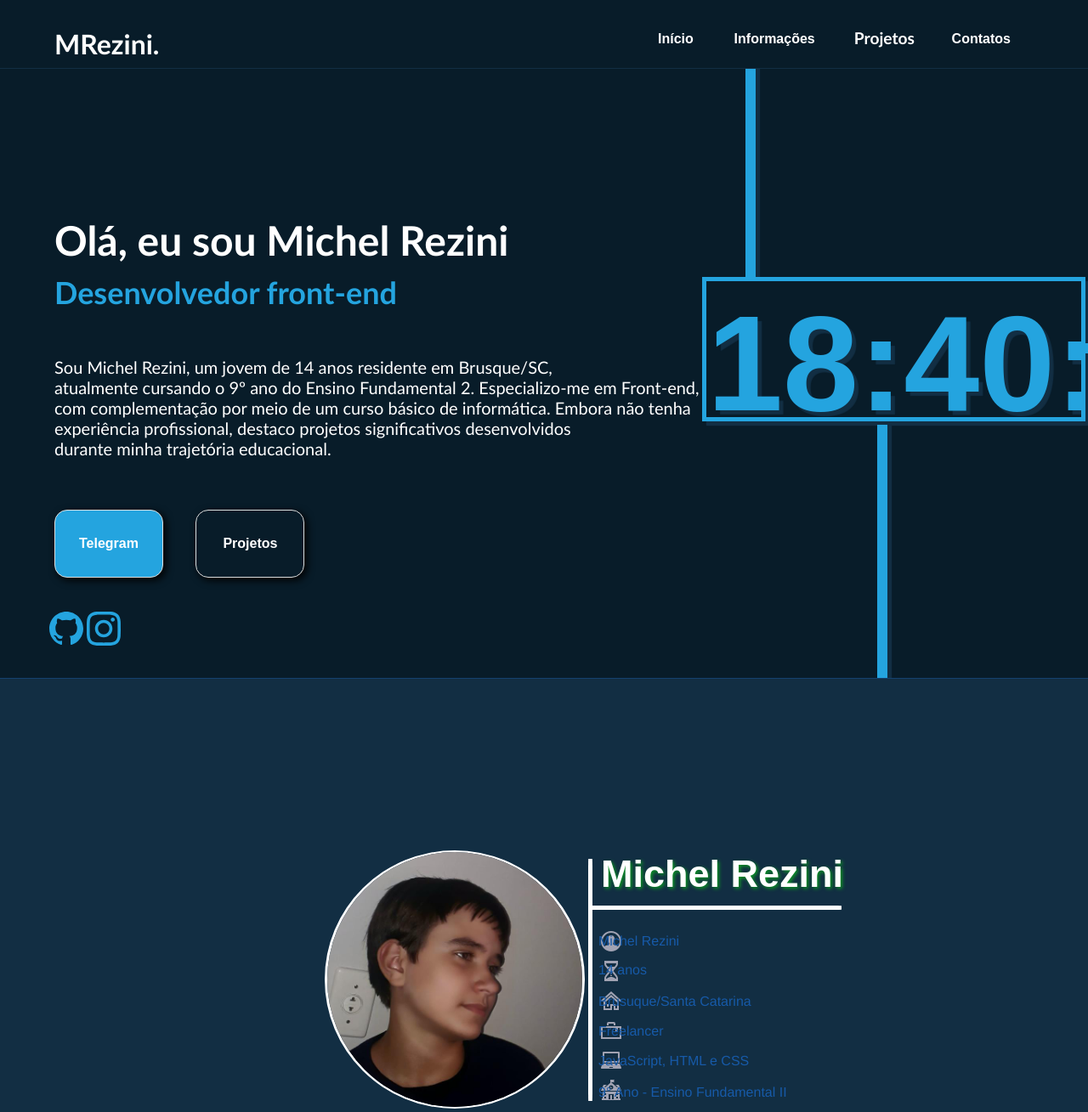
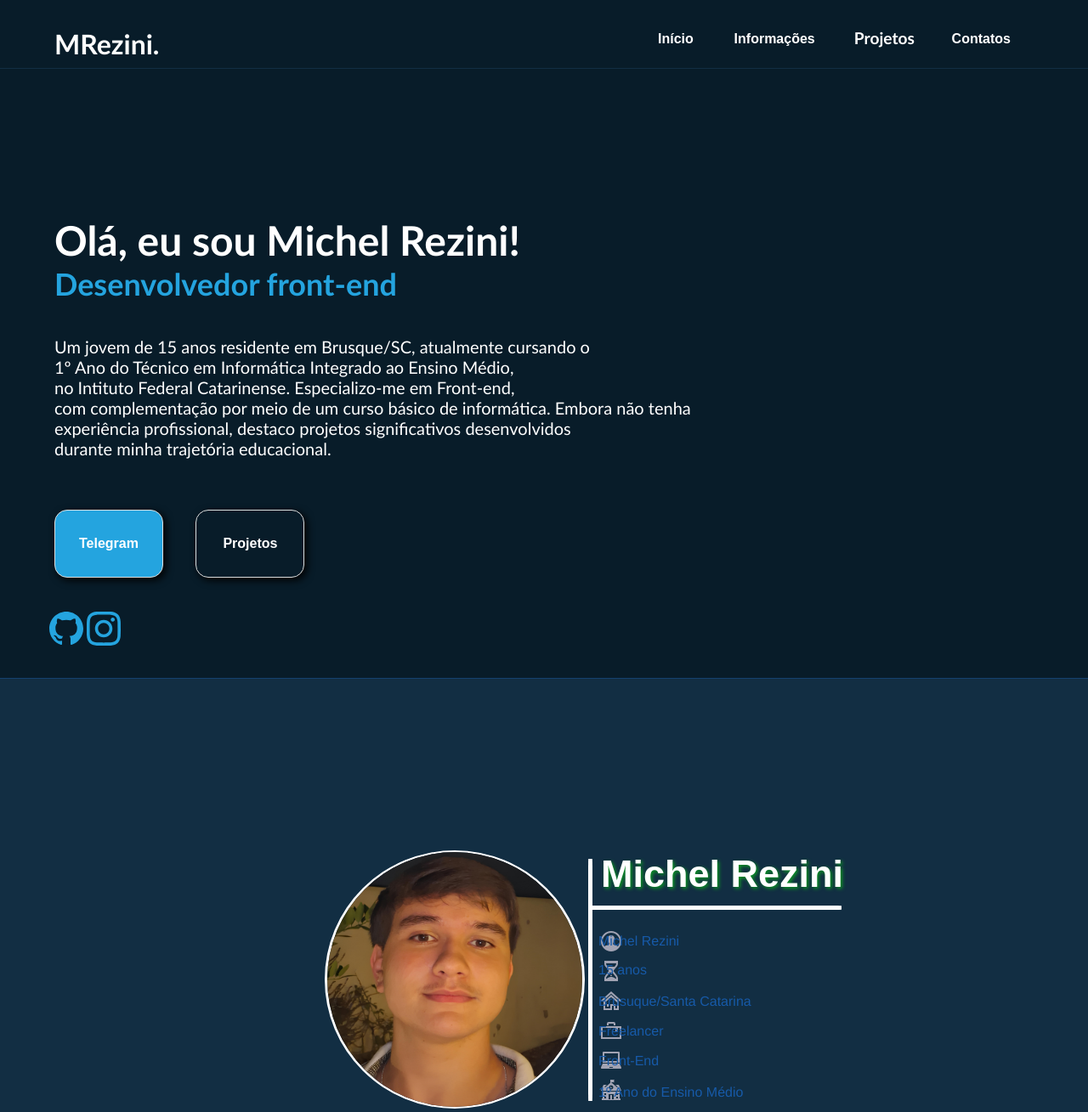
Before and after one commit to michel-sys/MRezini, a plain HTML site: page index.html in a window 1280 px wide. Shown: the top 1309 px of the page at 85% size. Drawn offline with Linux system fonts and the light colour scheme; a web font is replaced by a local one.

Commit message:
1.0/2025

```diff
--- a/css/style.css
+++ b/css/style.css
@@ -73,8 +73,10 @@ body::-webkit-scrollbar {
 }
 
 .job {
+  position: relative;
   color: #24a4df;
   font-size: 75%;
+  top: -10px;
 }
 
 .textI {
--- a/index.html
+++ b/index.html
@@ -26,24 +26,16 @@
     </div>
 
     <div class="conteudoI">
-        <h1 class="title">Olá, eu sou Michel Rezini<span class="job"><br>Desenvolvedor front-end</h1>
-        <p class="textI">Sou Michel Rezini, um jovem de 14 anos residente em Brusque/SC,<br> atualmente cursando o 9º ano do Ensino Fundamental 2. Especializo-me em Front-end,<br> com complementação por meio de um curso básico de informática. Embora não tenha<br> experiência profissional, destaco projetos significativos desenvolvidos <br>durante minha trajetória educacional.</p>
+        <h1 class="title">Olá, eu sou Michel Rezini!<span class="job"><br>Desenvolvedor front-end</h1>
+        <p class="textI">Um jovem de 15 anos residente em Brusque/SC, atualmente cursando o<br> 1º Ano do Técnico em Informática Integrado ao Ensino Médio,<br> no Intituto Federal Catarinense. Especializo-me em Front-end,<br> com complementação por meio de um curso básico de informática. Embora não tenha<br> experiência profissional, destaco projetos significativos desenvolvidos <br>durante minha trajetória educacional.</p>
         <button class="b6" onclick="redirectToTelegram()">Telegram</button>
         <a id="p__" href="#slides_"><button class="b7">Projetos</button></a>
         <div class="contatos_">
             <a href="https://github.com/michel-sys" target="_blank"><svg class="git" xmlns="http://www.w3.org/2000/svg" width="24" height="24" viewBox="0 0 24 24"><path d="M12 0c-6.626 0-12 5.373-12 12 0 5.302 3.438 9.8 8.207 11.387.599.111.793-.261.793-.577v-2.234c-3.338.726-4.033-1.416-4.033-1.416-.546-1.387-1.333-1.756-1.333-1.756-1.089-.745.083-.729.083-.729 1.205.084 1.839 1.237 1.839 1.237 1.07 1.834 2.807 1.304 3.492.997.107-.775.418-1.305.762-1.604-2.665-.305-5.467-1.334-5.467-5.931 0-1.311.469-2.381 1.236-3.221-.124-.303-.535-1.524.117-3.176 0 0 1.008-.322 3.301 1.23.957-.266 1.983-.399 3.003-.404 1.02.005 2.047.138 3.006.404 2.291-1.552 3.297-1.23 3.297-1.23.653 1.653.242 2.874.118 3.176.77.84 1.235 1.911 1.235 3.221 0 4.609-2.807 5.624-5.479 5.921.43.372.823 1.102.823 2.222v3.293c0 .319.192.694.801.576 4.765-1.589 8.199-6.086 8.199-11.386 0-6.627-5.373-12-12-12z"/></svg></a>
           </div>
-          <a href="https://www.instagram.com/michel_rezn/" target="_blank"><svg class="insta" xmlns="http://www.w3.org/2000/svg" width="24" height="24" viewBox="0 0 24 24"><path d="M12 2.163c3.204 0 3.584.012 4.85.07 3.252.148 4.771 1.691 4.919 4.919.058 1.265.069 1.645.069 4.849 0 3.205-.012 3.584-.069 4.849-.149 3.225-1.664 4.771-4.919 4.919-1.266.058-1.644.07-4.85.07-3.204 0-3.584-.012-4.849-.07-3.26-.149-4.771-1.699-4.919-4.92-.058-1.265-.07-1.644-.07-4.849 0-3.204.013-3.583.07-4.849.149-3.227 1.664-4.771 4.919-4.919 1.266-.057 1.645-.069 4.849-.069zm0-2.163c-3.259 0-3.667.014-4.947.072-4.358.2-6.78 2.618-6.98 6.98-.059 1.281-.073 1.689-.073 4.948 0 3.259.014 3.668.072 4.948.2 4.358 2.618 6.78 6.98 6.98 1.281.058 1.689.072 4.948.072 3.259 0 3.668-.014 4.948-.072 4.354-.2 6.782-2.618 6.979-6.98.059-1.28.073-1.689.073-4.948 0-3.259-.014-3.667-.072-4.947-.196-4.354-2.617-6.78-6.979-6.98-1.281-.059-1.69-.073-4.949-.073zm0 5.838c-3.403 0-6.162 2.759-6.162 6.162s2.759 6.163 6.162 6.163 6.162-2.759 6.162-6.163c0-3.403-2.759-6.162-6.162-6.162zm0 10.162c-2.209 0-4-1.79-4-4 0-2.209 1.791-4 4-4s4 1.791 4 4c0 2.21-1.791 4-4 4zm6.406-11.845c-.796 0-1.441.645-1.441 1.44s.645 1.44 1.441 1.44c.795 0 1.439-.645 1.439-1.44s-.644-1.44-1.439-1.44z"/></svg></a>
+          <a href="https://www.instagram.com/michel_rezini/" target="_blank"><svg class="insta" xmlns="http://www.w3.org/2000/svg" width="24" height="24" viewBox="0 0 24 24"><path d="M12 2.163c3.204 0 3.584.012 4.85.07 3.252.148 4.771 1.691 4.919 4.919.058 1.265.069 1.645.069 4.849 0 3.205-.012 3.584-.069 4.849-.149 3.225-1.664 4.771-4.919 4.919-1.266.058-1.644.07-4.85.07-3.204 0-3.584-.012-4.849-.07-3.26-.149-4.771-1.699-4.919-4.92-.058-1.265-.07-1.644-.07-4.849 0-3.204.013-3.583.07-4.849.149-3.227 1.664-4.771 4.919-4.919 1.266-.057 1.645-.069 4.849-.069zm0-2.163c-3.259 0-3.667.014-4.947.072-4.358.2-6.78 2.618-6.98 6.98-.059 1.281-.073 1.689-.073 4.948 0 3.259.014 3.668.072 4.948.2 4.358 2.618 6.78 6.98 6.98 1.281.058 1.689.072 4.948.072 3.259 0 3.668-.014 4.948-.072 4.354-.2 6.782-2.618 6.979-6.98.059-1.28.073-1.689.073-4.948 0-3.259-.014-3.667-.072-4.947-.196-4.354-2.617-6.78-6.979-6.98-1.281-.059-1.69-.073-4.949-.073zm0 5.838c-3.403 0-6.162 2.759-6.162 6.162s2.759 6.163 6.162 6.163 6.162-2.759 6.162-6.163c0-3.403-2.759-6.162-6.162-6.162zm0 10.162c-2.209 0-4-1.79-4-4 0-2.209 1.791-4 4-4s4 1.791 4 4c0 2.21-1.791 4-4 4zm6.406-11.845c-.796 0-1.441.645-1.441 1.44s.645 1.44 1.441 1.44c.795 0 1.439-.645 1.439-1.44s-.644-1.44-1.439-1.44z"/></svg></a>
 
-      <div id="relogio">
 
-          <div id="clock"></div>
-          <div id="fundoClock"></div>
-          <div id="aba1"></div>
-          <div id="aba2"></div>
-          <div id="aba3"></div>
-
-        </div>
 
     </div>
 
@@ -52,16 +44,16 @@
     <div id="budy2">
         <div class="perfil">
             <div class="fundo_texto"></div>
-            <img src="./img/278476852_1025007611455334_3772848238751558162_n.jpg" class="eu_img"></img>
+            <img src="./img/2025.jpg" class="eu_img"></img>
             <div class="divisão"></div>
             <h2 class="name2">Michel Rezini</h2>
             <div class="divisão_"></div>
             <svg class="user_icon" xmlns="http://www.w3.org/2000/svg" fill="#A1A3B3" width="24" height="24" viewBox="0 0 24 24"><path d="M12 0c-6.627 0-12 5.373-12 12s5.373 12 12 12 12-5.373 12-12-5.373-12-12-12zm7.753 18.305c-.261-.586-.789-.991-1.871-1.241-2.293-.529-4.428-.993-3.393-2.945 3.145-5.942.833-9.119-2.489-9.119-3.388 0-5.644 3.299-2.489 9.119 1.066 1.964-1.148 2.427-3.393 2.945-1.084.25-1.608.658-1.867 1.246-1.405-1.723-2.251-3.919-2.251-6.31 0-5.514 4.486-10 10-10s10 4.486 10 10c0 2.389-.845 4.583-2.247 6.305z"/><p class="info BA">Michel Rezini</p></svg>
-            <svg class="time_icon" xmlns="http://www.w3.org/2000/svg" fill="#A1A3B3" width="24" height="24" viewBox="0 0 24 24"><path d="M18.513 7.119c.958-1.143 1.487-2.577 1.487-4.036v-3.083h-16v3.083c0 1.459.528 2.892 1.487 4.035l3.087 3.68c.566.677.57 1.625.009 2.306l-3.13 3.794c-.937 1.136-1.453 2.555-1.453 3.995v3.107h16v-3.107c0-1.44-.517-2.858-1.453-3.994l-3.13-3.794c-.562-.681-.558-1.629.009-2.306l3.087-3.68zm-.513-4.12c0 1.101-.363 2.05-1.02 2.834l-.978 1.167h-8.004l-.978-1.167c-.66-.785-1.02-1.736-1.02-2.834h12zm-.996 15.172c.652.791.996 1.725.996 2.829h-1.061c-1.939-2-4.939-2-4.939-2s-3 0-4.939 2h-1.061c0-1.104.344-2.039.996-2.829l3.129-3.793c.342-.415.571-.886.711-1.377h.164v1h2v-1h.163c.141.491.369.962.711 1.376l3.13 3.794zm-6.004-1.171h2v1h-2v-1zm0-2h2v1h-2v-1z"/><p class="info BB">14 anos</p></svg>
+            <svg class="time_icon" xmlns="http://www.w3.org/2000/svg" fill="#A1A3B3" width="24" height="24" viewBox="0 0 24 24"><path d="M18.513 7.119c.958-1.143 1.487-2.577 1.487-4.036v-3.083h-16v3.083c0 1.459.528 2.892 1.487 4.035l3.087 3.68c.566.677.57 1.625.009 2.306l-3.13 3.794c-.937 1.136-1.453 2.555-1.453 3.995v3.107h16v-3.107c0-1.44-.517-2.858-1.453-3.994l-3.13-3.794c-.562-.681-.558-1.629.009-2.306l3.087-3.68zm-.513-4.12c0 1.101-.363 2.05-1.02 2.834l-.978 1.167h-8.004l-.978-1.167c-.66-.785-1.02-1.736-1.02-2.834h12zm-.996 15.172c.652.791.996 1.725.996 2.829h-1.061c-1.939-2-4.939-2-4.939-2s-3 0-4.939 2h-1.061c0-1.104.344-2.039.996-2.829l3.129-3.793c.342-.415.571-.886.711-1.377h.164v1h2v-1h.163c.141.491.369.962.711 1.376l3.13 3.794zm-6.004-1.171h2v1h-2v-1zm0-2h2v1h-2v-1z"/><p class="info BB">15 anos</p></svg>
             <svg class="home_icon" width="24" height="24" xmlns="http://www.w3.org/2000/svg" fill="#A1A3B3" fill-rule="evenodd" clip-rule="evenodd"><path d="M13 23l-9.983-.014v-9.979l8.974-7.995c1.124.999 2.25 1.998 3.378 2.998l2.255 1.999c1.127.999 2.252 1.992 3.376 2.991v10l-5.993-.014-.007-4.986h-2v5zm6-2l.019-7.121-7.028-6.193-6.991 6.218v7.096h6v-5h6v5h2zm-10-5v3h-2v-3h2zm3-15l12 10.654-1.328 1.494-10.672-9.488-10.672 9.488-1.328-1.494 12-10.654z"/><p class="info BC">Brusuque/Santa Catarina</p></svg>
             <svg class="mala_icon" xmlns="http://www.w3.org/2000/svg" fill="#A1A3B3" width="24" height="24" viewBox="0 0 24 24"><path d="M0 7v15h24v-15h-24zm22 13h-20v-11h15v5l1.5-1.5 1.5 1.5v-5h2v11zm-13-14h-2v-2c0-1.104.896-2 2-2h6c1.104 0 2 .896 2 2v2h-2v-1.5c0-.276-.224-.5-.5-.5h-5c-.276 0-.5.224-.5.5v1.5z"/><p class="info BD">Freelancer</p></svg>
-            <svg class="notebook_icon" xmlns="http://www.w3.org/2000/svg" fill="#A1A3B3" width="24" height="24" viewBox="0 0 24 24"><path d="M22 3.2c0-.663-.537-1.2-1.2-1.2h-17.6c-.663 0-1.2.537-1.2 1.2v11.8h20v-11.8zm-2 9.8h-16v-9h16v9zm2 3h-20c-.197.372-2 4.582-2 4.998 0 .522.418 1.002 1.002 1.002h21.996c.584 0 1.002-.48 1.002-1.002 0-.416-1.803-4.626-2-4.998zm-12.229 5l.467-1h3.523l.467 1h-4.457z"/><p class="info BE">JavaScript, HTML e CSS</p></svg>
-            <svg class="school_icon" width="24" height="24" xmlns="http://www.w3.org/2000/svg" fill="#A1A3B3" fill-rule="evenodd" clip-rule="evenodd"><path d="M22 22h1v2h-22v-2h1v-8h20v8zm-7-5h-6v6h2v-5h2v5h2v-6zm-9 3h-2v2h2v-2zm14 0h-2v2h2v-2zm-14-4h-2v2h2v-2zm14 0h-2v2h2v-2zm4-3h-24l3-7h3.943l-2.601 2.229.66.771 5.998-5.143v-3.857h5l-1 1.491 1 1.509h-4l6.999 6 .661-.771-2.602-2.229h3.942l3 7zm-12-6.5c1.38 0 2.5 1.12 2.5 2.5s-1.12 2.5-2.5 2.5-2.5-1.12-2.5-2.5 1.12-2.5 2.5-2.5zm0 2.5h1v.8h-1.763v-1.8h.763v1z"/><p class="info BF">9° Ano - Ensino Fundamental II</p></svg>
+            <svg class="notebook_icon" xmlns="http://www.w3.org/2000/svg" fill="#A1A3B3" width="24" height="24" viewBox="0 0 24 24"><path d="M22 3.2c0-.663-.537-1.2-1.2-1.2h-17.6c-.663 0-1.2.537-1.2 1.2v11.8h20v-11.8zm-2 9.8h-16v-9h16v9zm2 3h-20c-.197.372-2 4.582-2 4.998 0 .522.418 1.002 1.002 1.002h21.996c.584 0 1.002-.48 1.002-1.002 0-.416-1.803-4.626-2-4.998zm-12.229 5l.467-1h3.523l.467 1h-4.457z"/><p class="info BE">Front-End</p></svg>
+            <svg class="school_icon" width="24" height="24" xmlns="http://www.w3.org/2000/svg" fill="#A1A3B3" fill-rule="evenodd" clip-rule="evenodd"><path d="M22 22h1v2h-22v-2h1v-8h20v8zm-7-5h-6v6h2v-5h2v5h2v-6zm-9 3h-2v2h2v-2zm14 0h-2v2h2v-2zm-14-4h-2v2h2v-2zm14 0h-2v2h2v-2zm4-3h-24l3-7h3.943l-2.601 2.229.66.771 5.998-5.143v-3.857h5l-1 1.491 1 1.509h-4l6.999 6 .661-.771-2.602-2.229h3.942l3 7zm-12-6.5c1.38 0 2.5 1.12 2.5 2.5s-1.12 2.5-2.5 2.5-2.5-1.12-2.5-2.5 1.12-2.5 2.5-2.5zm0 2.5h1v.8h-1.763v-1.8h.763v1z"/><p class="info BF">1º Ano do Ensino Médio </p></svg>
 
     </div>
     <div id="slides_"></div>
@@ -88,15 +80,15 @@
       <div class="body3">
         <div id="social">
           <ul class="contatosS" id="contatosS">
-            <li class="social"><a class="social2" target="_blank" href="https://www.instagram.com/michel_rezn/">Instagram</a></li>
-            <li class="social"><a class="social2" target="_blank" href="https://www.threads.net/@michel_rezn">Threads</a></li>
+            <li class="social"><a class="social2" target="_blank" href="https://www.instagram.com/michel_rezini/">Instagram</a></li>
+            <li class="social"><a class="social2" target="_blank" href="https://www.threads.net/@michel_rezini">Threads</a></li>
             <li class="social"><a class="social2" target="_blank" href="https://michel-sys.github.io/MRezini/">GitHub</a></li>
             <li class="social"><a class="social2" target="_blank" href="https://twitter.com/michelJJ00">Twitter</a></li>
-            <li class="social"><a class="social2" target="_blank" href="https://mail.google.com/mail/u/0/#search/michelrezinidev%40gmail.com">Gmail</a></li>
+            <li class="social"><a class="social2" target="_blank" href="https://mail.google.com/mail/u/0/#search/michelrezinidev%40gmail.com?compose=new">Gmail</a></li>
           </ul>
         </div>
         <div id="descriçao"><p id="desc2">
-          Sou <strong>Michel Rezini</strong>, residente em Brusque/SC. Atualmente estou cursando o <strong>9º ano do Ensino <br>Fundamental II</strong>, com foco em <strong>Front-end</strong> e conhecimento adicional em <strong>informática</strong>. Apesar da<br> falta de experiência profissional, destaca-me por meus projetos.
+          Sou <strong>Michel Rezini</strong>, residente em Brusque/SC. Atualmente estou cursando o <strong>1º Ano do Técnico<br> em Informática Integrado ao Ensino Médio</strong>, com foco em <strong>Front-end</strong> e conhecimento adicional<br> em <strong>informática</strong>. Apesar da falta de experiência profissional, destaca-me por meus projetos.
         </p>
 
         <button onclick="gostei()" id="cg" class="like like2 like3">
```
Also changed, not shown: img/2025.jpg (added), img/img4.jpg.
